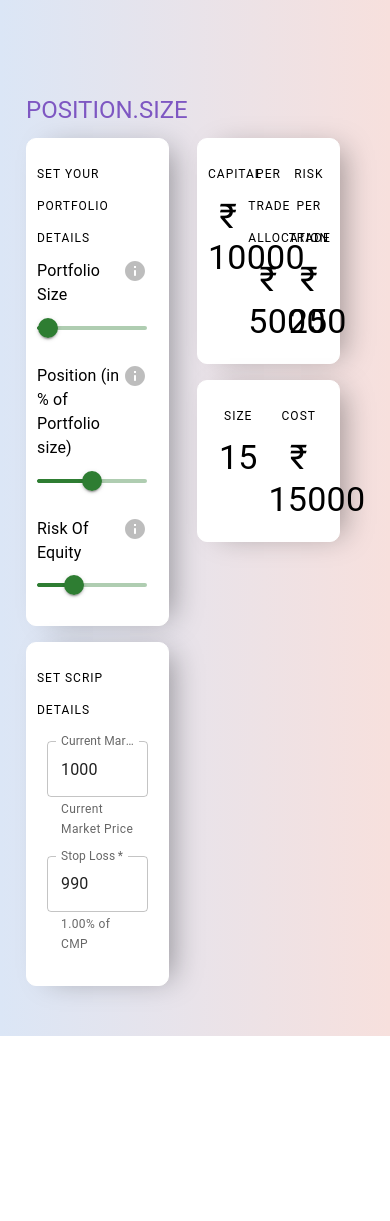
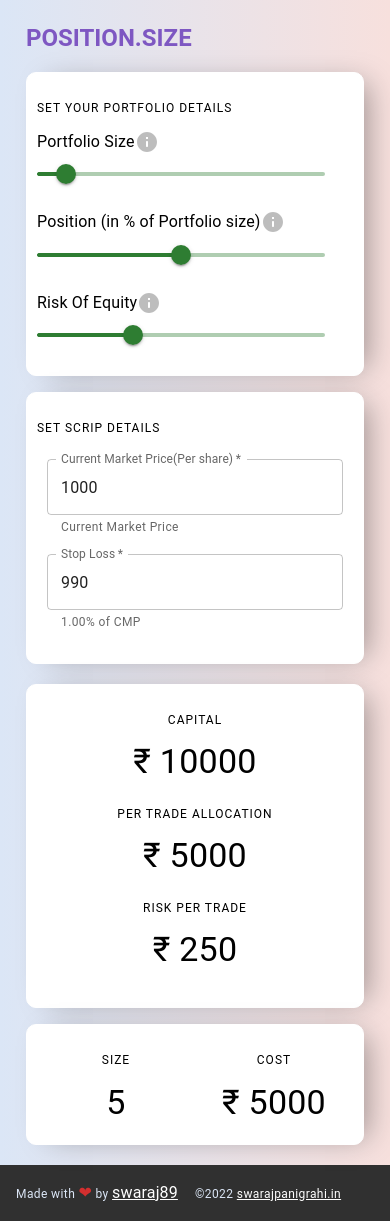
Before and after one commit to swaraj89/position.size, a React (Vite) app: page / in a window 390 px wide. Before the commit the page ends 1036 px from the top, so only its background shows below. Built offline with nearby package versions, Linux system fonts and the light colour scheme.

Commit message:
Responsiveness added. Fixed calculation bugs.

```diff
--- a/src/App.js
+++ b/src/App.js
@@ -1,10 +1,18 @@
 import React from "react";
 import ReactDOM from "react-dom";
 import { ContextProvider } from "./Context";
+import Footer from "./Footer";
+import Header from "./Header";
 import PositionSizer from "./PositionSizer";
 
 const App = () => {
-  return <PositionSizer></PositionSizer>;
+  return (
+    <>
+      <Header />
+      <PositionSizer />
+      <Footer />
+    </>
+  );
 };
 
 ReactDOM.render(
--- a/src/DisplayCapital.js
+++ b/src/DisplayCapital.js
@@ -12,7 +12,7 @@ const DisplayCapital = () => {
 
   return (
     <Grid container>
-      <Grid item xs={4}>
+      <Grid item xs={12} md={4} mb={{ xs: 2 }}>
         <Typography
           align="center"
           component={"p"}
@@ -25,7 +25,7 @@ const DisplayCapital = () => {
           &#8377; {capitalValue}
         </Typography>
       </Grid>
-      <Grid item xs={4}>
+      <Grid item xs={12} md={4} mb={{ xs: 2 }}>
         <Typography
           align="center"
           component={"p"}
@@ -38,7 +38,7 @@ const DisplayCapital = () => {
           &#8377; {getValueOfCapital(capitalValue, maxPositionValue).toFixed()}
         </Typography>
       </Grid>
-      <Grid item xs={4}>
+      <Grid item xs={12} md={4} mb={{ xs: 2 }}>
         <Typography
           align="center"
           component={"p"}
--- /dev/null
+++ b/src/Footer.js
@@ -0,0 +1,53 @@
+import React from "react";
+import { Grid, Typography } from "@mui/material";
+
+const Footer = () => {
+  return (
+    <footer>
+      <Grid
+        container
+        sx={{
+          display: "flex",
+          flexDirection: "row",
+          flexWrap: "wrap",
+          justifyContent: "space-between",
+          alignItems: "center",
+        }}
+        p={2}
+      >
+        <Grid item xs={6} sm={3}>
+          <Typography variant="caption">
+            Made with{" "}
+            <Typography component={"span"} color={"error"}>
+              &#10084;
+            </Typography>{" "}
+            by{" "}
+            <Typography component={"span"} color={"error"}>
+              <a
+                href="https://github.com/swaraj89"
+                target={"_blank"}
+                rel="noreferrer"
+              >
+                swaraj89
+              </a>
+            </Typography>
+          </Typography>
+        </Grid>
+        <Grid item xs={6} sm={3} justifyContent={"flex-end"}>
+          <Typography variant="caption">
+            &copy;{new Date().getFullYear()}{" "}
+            <a
+              href="http://swarajpanigrahi.in"
+              target={"_blank"}
+              rel="noreferrer"
+            >
+              swarajpanigrahi.in
+            </a>
+          </Typography>
+        </Grid>
+      </Grid>
+    </footer>
+  );
+};
+
+export default Footer;
--- a/src/Header.js
+++ b/src/Header.js
@@ -1,23 +1,18 @@
 import React from "react";
-import { AppBar, Typography } from "@mui/material";
-import { Box } from "@mui/system";
+import { Typography } from "@mui/material";
+import { deepPurple } from "@mui/material/colors";
 
 const Header = () => {
   return (
-    <Box>
-      <AppBar position="static">
-        <Typography
-          variant="h3"
-          component="h1"
-          p={2}
-          sx={{
-            color: `#d3d3d3`,
-          }}
-        >
-          Position Sizer
-        </Typography>
-      </AppBar>
-    </Box>
+    <Typography
+      variant="h5"
+      component="div"
+      gutterBottom
+      color={deepPurple[400]}
+      className={"app-name-holder"}
+    >
+      POSITION.SIZE
+    </Typography>
   );
 };
 
--- a/src/PositionSizer.js
+++ b/src/PositionSizer.js
@@ -5,7 +5,6 @@ import DisplayCapital from "./DisplayCapital";
 import SizeDisplay from "./SizeDisplay";
 import ScripForm from "./ScripForm";
 import { Container } from "@mui/system";
-import { deepPurple } from "@mui/material/colors";
 
 import { Context } from "./Context";
 import { getExtraQty, getValueOfCapital } from "./utilities/sizerUtil";
@@ -43,34 +42,29 @@ const PositionSizer = () => {
   useEffect(() => {
     // logic to calculae position size
     const maxLossPerShare = cmp - sl;
-    const qty =
-      getValueOfCapital(riskOfEquityValue, capitalValue) / maxLossPerShare;
-    const maxCost = qty * cmp;
-    const maxPositionCost = (maxPositionValue / 100) * capitalValue;
+    const maxLossInTrade = getValueOfCapital(riskOfEquityValue, capitalValue);
+    let qty = Math.floor(maxLossInTrade / maxLossPerShare);
+    let cost = qty * cmp;
+    const canAfford = getValueOfCapital(capitalValue, maxPositionValue);
 
-    if (maxPositionCost < maxCost) {
-      const extra = getExtraQty(cmp, maxCost, maxLossPerShare);
-      setQty(Math.floor(qty - extra));
-    } else {
-      setQty(Math.floor(qty));
+    while (cost > canAfford) {
+      const extra = getExtraQty(cost, canAfford, maxLossPerShare);
+      qty = qty - extra;
+      cost = qty * cmp;
     }
+    setQty(qty);
   }, [capitalValue, cmp, sl, maxPositionValue, riskOfEquityValue]);
 
   return (
     <>
-      <Container maxWidth="lg">
-        <Grid container spacing={0.5} sx={{ padding: "10px" }} mt={10}>
-          <Grid item xs={12}>
-            <Typography
-              variant="h5"
-              component="h5"
-              gutterBottom
-              color={deepPurple[400]}
-            >
-              POSITION.SIZE
-            </Typography>
-          </Grid>
-          <Grid item xs p={3}>
+      <Container maxWidth="lg" className="position-size-holder">
+        <Grid
+          container
+          spacing={0.5}
+          sx={{ padding: "10px" }}
+          className="main-grid"
+        >
+          <Grid item p={{ xs: 0, sm: 3 }} xs={12} md={6}>
             <Box className="form-holder" mb={2}>
               <Typography variant="overline" component="p" gutterBottom>
                 Set Your Portfolio details
@@ -84,7 +78,7 @@ const PositionSizer = () => {
               <ScripForm onInput={handleScripInput}></ScripForm>
             </Box>
           </Grid>
-          <Grid item xs p={3}>
+          <Grid item p={{ xs: 0, sm: 3 }} xs={12} md={6}>
             <Box className="form-holder" mb={2}>
               <DisplayCapital></DisplayCapital>
             </Box>
--- a/src/ScripForm.js
+++ b/src/ScripForm.js
@@ -1,6 +1,9 @@
 import React from "react";
 import PropTypes from "prop-types";
 import { Grid, TextField, Typography } from "@mui/material";
+import useMediaQuery from "@mui/material/useMediaQuery";
+import { useTheme } from "@mui/material/styles";
+
 import { Context } from "./Context";
 
 function getHelperText(cmp, sl) {
@@ -9,6 +12,8 @@ function getHelperText(cmp, sl) {
 
 const ScripForm = ({ onInput }) => {
   const { cmp, sl } = React.useContext(Context);
+  const theme = useTheme();
+  const isBelowSM = useMediaQuery(theme.breakpoints.down("sm"));
 
   const [cmpValue] = cmp;
   const [slValue] = sl;
@@ -49,6 +54,7 @@ const ScripForm = ({ onInput }) => {
           onChange={handleInputChange}
           onBlur={handleInputChange}
           error={cmpValue <= slValue}
+          fullWidth={isBelowSM}
         />
       </Grid>
       {cmpValue <= slValue ? (
--- /dev/null
+++ b/src/Template.js
@@ -0,0 +1,6 @@
+import React from "react";
+const Template = () => {
+  return <h1>Template</h1>;
+};
+
+export default Template;
--- a/src/index.html
+++ b/src/index.html
@@ -2,7 +2,14 @@
 <html lang="en">
   <head>
     <meta charset="UTF-8" />
-    <meta name="viewport" content="width=device-width, initial-scale=1.0" />
+    <meta
+      name="viewport"
+      content="width=device-width, initial-scale=1.0, final-scale=1.0"
+    />
+    <meta
+      name="description"
+      content="Position.Size helps you to take calculated risk. It uses Mark Minnervini's approach of calculating the right position size based on three parameters. Portfolio size, Risk on Quity, Portfolio allocation."
+    />
     <meta http-equiv="X-UA-Compatible" content="ie=edge" />
     <link rel="stylesheet" href="./style.css" />
     <title>Position Sizer</title>
--- a/src/style.css
+++ b/src/style.css
@@ -17,8 +17,12 @@ body {
 
   margin: 0 auto;
   font-family: "Segoe UI", Tahoma, Geneva, Verdana, sans-serif;
+  position: relative;
 }
 
+.position-size-holder {
+  min-height: 86vh;
+}
 .form-holder {
   background: #fff;
   border: 1px solid #fff;
@@ -30,3 +34,28 @@ body {
   -webkit-box-shadow: 13px 2px 28px -10px rgba(0, 0, 0, 0.36);
   -moz-box-shadow: 13px 2px 28px -10px rgba(0, 0, 0, 0.36);
 }
+
+div.app-name-holder {
+  margin-top: 20px;
+  padding: 24px 24px 0px 24px;
+}
+
+footer {
+  background-color: #303030;
+  color: #dbe6f6;
+}
+
+footer a {
+  color: #fff;
+}
+
+@media screen and (min-width: 0px) and (max-width: 600px) {
+  .main-grid {
+    margin: 10px 0;
+  }
+  div.app-name-holder {
+    font-weight: 700;
+    margin-top: 10px;
+    padding: 12px 12px 0px 26px;
+  }
+}
--- a/src/utilities/sizerUtil.js
+++ b/src/utilities/sizerUtil.js
@@ -10,8 +10,8 @@ export function computeCost(qty, cmp) {
   return qty * cmp;
 }
 
-export function getExtraQty(currentCost, maxCost, riskPerShare) {
-  const costDiff = currentCost - maxCost;
+export function getExtraQty(currentCost, canAfford, riskPerShare) {
+  const costDiff = currentCost - canAfford;
   const extraQty = costDiff / riskPerShare;
 
   return Math.floor(costDiff / extraQty);
```
